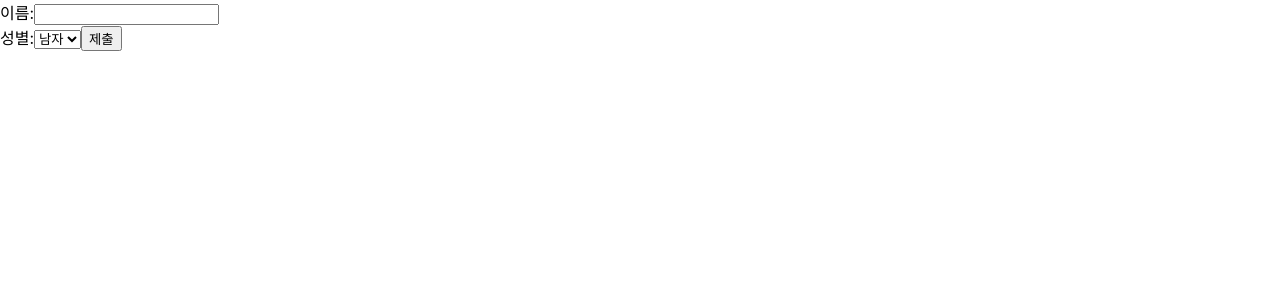
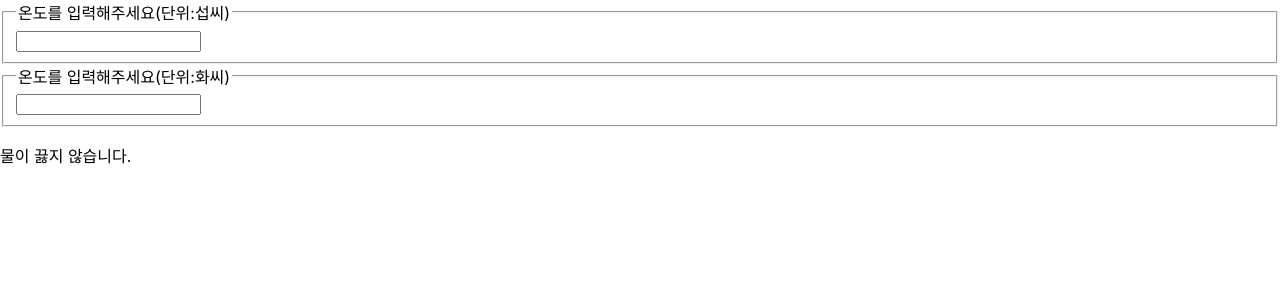
Before and after one commit to CALKO9611/inflearnLecture, a React (Create React App) app in the folder 처음 만난 리액트/my-app/: page / in a window 1280 px wide. Shown: the top 300 px of the page. Built offline with nearby package versions, Linux system fonts and the light colour scheme.

Commit message:
#13-3 (실습) 섭씨온도와 화씨온도 표시하기

```diff
--- /dev/null
+++ b/처음 만난 리액트/my-app/src/chapter_12/Calculator.jsx
@@ -0,0 +1,65 @@
+import React, { useState } from "react";
+import TemperatureInput from "./TemperatureInput";
+
+function BoilingVerdict(props) {
+  if (props.celsius >= 100) {
+    return <p>물이 끓습니다.</p>;
+  }
+  return <p>물이 끓지 않습니다.</p>;
+}
+
+function toCelsius(fahrenheit) {
+  return ((fahrenheit - 32) * 5) / 9;
+}
+
+function toFahreheit(celsius) {
+  return (celsius * 9) / 5 + 32;
+}
+
+function tryConvert(temperature, convert) {
+  const input = parseFloat(temperature);
+  if (Number.isNaN(input)) {
+    return "";
+  }
+  const output = convert(input);
+  const rounded = Math.round(output * 1000) / 1000;
+  return rounded.toString();
+}
+
+function Calculator(props) {
+  const [temperature, setTemperature] = useState("");
+  const [scale, setScale] = useState("c");
+
+  const handleCelsiusChange = (temperature) => {
+    setTemperature(temperature);
+    setScale("c");
+  };
+
+  const handleFahrenheitChange = (temperature) => {
+    setTemperature(temperature);
+    setScale("f");
+  };
+
+  const celsius =
+    scale === "f" ? tryConvert(temperature, toCelsius) : temperature;
+  const fahrenheit =
+    scale === "c" ? tryConvert(temperature, toFahreheit) : temperature;
+
+  return (
+    <div>
+      <TemperatureInput
+        scale="c"
+        temperature={celsius}
+        onTemperatureChange={handleCelsiusChange}
+      />
+      <TemperatureInput
+        scale="f"
+        temperature={fahrenheit}
+        onTemperatureChange={handleFahrenheitChange}
+      />
+      <BoilingVerdict celsius={parseFloat(celsius)} />
+    </div>
+  );
+}
+
+export default Calculator;
--- /dev/null
+++ b/처음 만난 리액트/my-app/src/chapter_12/TemperatureInput.jsx
@@ -0,0 +1,19 @@
+const scaleNames = {
+  c: "섭씨",
+  f: "화씨",
+};
+
+function TemperatureInput(props) {
+  const handleChange = (event) => {
+    props.onTemperatureChange(event.target.value);
+  };
+
+  return (
+    <fieldset>
+      <legend>온도를 입력해주세요(단위:{scaleNames[props.scale]})</legend>
+      <input value={props.temperature} onChange={handleChange} />
+    </fieldset>
+  );
+}
+
+export default TemperatureInput;
--- a/처음 만난 리액트/my-app/src/index.js
+++ b/처음 만난 리액트/my-app/src/index.js
@@ -12,10 +12,11 @@ import ConfirmButton from "./chapter_08/ConfirmButton";
 import LandingPage from "./chapter_09/LandingPage";
 import AttendanceBook from "./chapter_10/AttendanceBook";
 import SignUp from "./chapter_11/SignUp";
+import Calculator from "./chapter_12/Calculator";
 
 const root = ReactDOM.createRoot(document.getElementById("root"));
 root.render(
-  <SignUp />
+  <Calculator />
   /* 실습을 위해 StrictMode 해제했다. */
   // <React.StrictMode>
   // </React.StrictMode>
```
